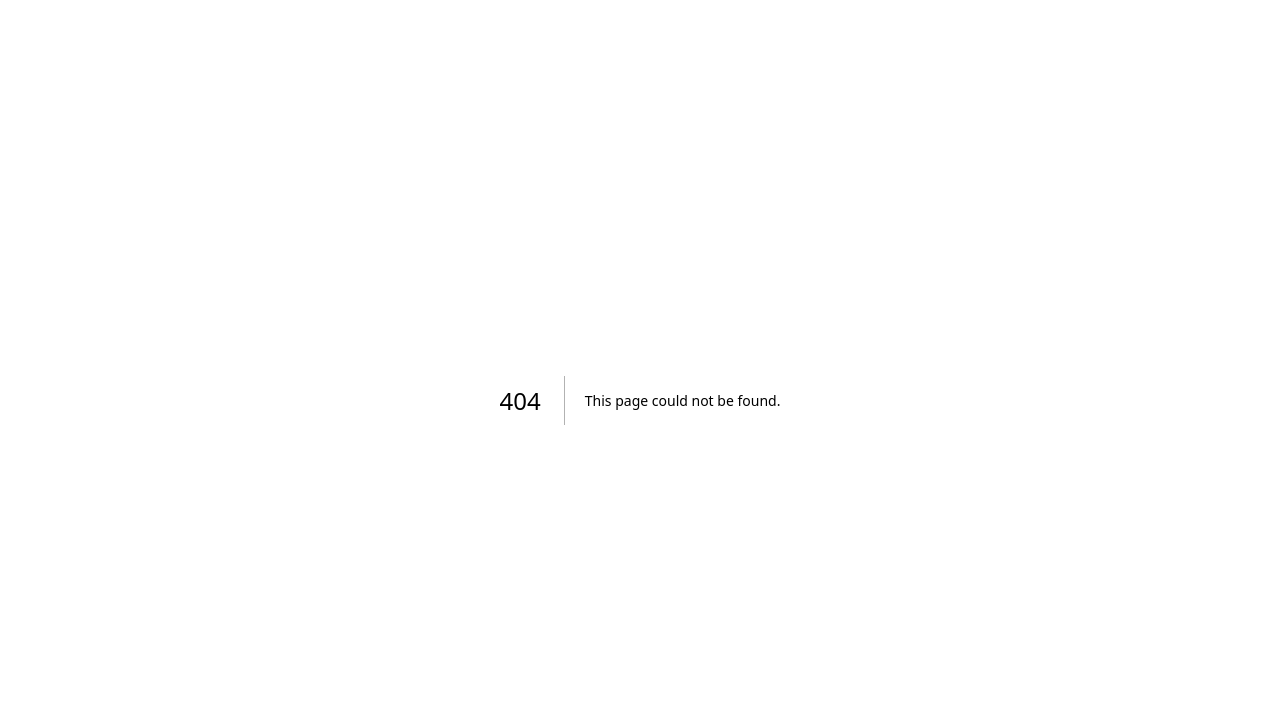
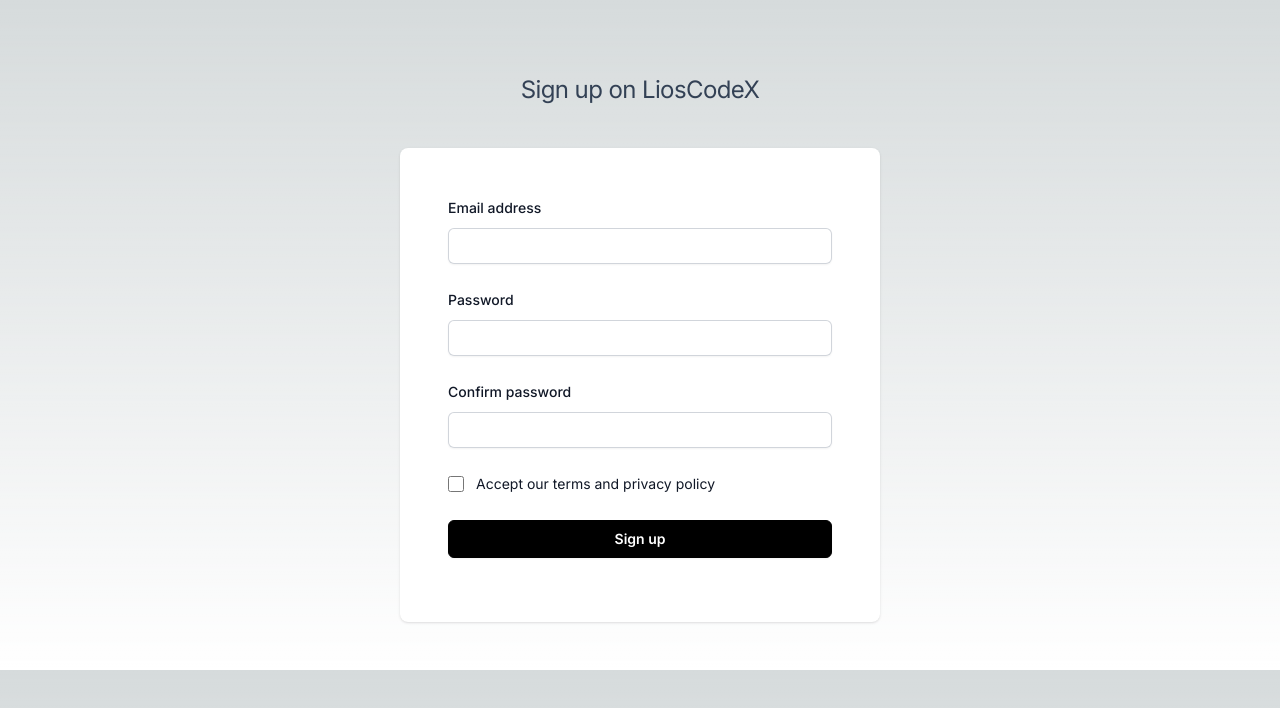
Before and after one commit to LiosCode/LiosPage, a Next.js app in the folder website/: page /register in a window 1280 px wide. Before the commit this address had no page. Shown: the top 708 px of the page. Built offline with nearby package versions, Linux system fonts and the light colour scheme; no server answers.

Commit message:
Registrierungsseite hinzugefügt

```diff
--- /dev/null
+++ b/website/src/app/register/page.tsx
@@ -0,0 +1,183 @@
+"use client";
+import React, { useEffect, useState } from "react";
+import Link from "next/link";
+import { useRouter } from "next/navigation";
+import { useSession } from "next-auth/react";
+import Image from "next/image";
+import toast from "react-hot-toast";
+
+const RegisterPage = () => {
+  const [error, setError] = useState("");
+  const router = useRouter();
+  const { data: session, status: sessionStatus } = useSession();
+
+  useEffect(() => {
+    if (sessionStatus === "authenticated") {
+      router.replace("/dashboard");
+    }
+  }, [sessionStatus, router]);
+
+  const isValidEmail = (email: string) => {
+    const emailRegex = /^[A-Z0-9._%+-]+@[A-Z0-9.-]+\.[A-Z]{2,}$/i;
+    return emailRegex.test(email);
+  };
+  const handleSubmit = async (e: any) => {
+    e.preventDefault();
+    const email = e.target[0].value;
+    const password = e.target[1].value;
+    const confirmPassword = e.target[2].value;
+
+    if (!isValidEmail(email)) {
+      setError("Email is invalid");
+      toast.error("Email is invalid");
+      return;
+    }
+
+    if (!password || password.length < 8) {
+      setError("Password is invalid");
+      toast.error("Password is invalid");
+      return;
+    }
+
+    if (confirmPassword !== password) {
+      setError("Passwords are not equal");
+      toast.error("Passwords are not equal")
+      return;
+    }
+
+    try {
+      const res = await fetch("/api/register", {
+        method: "POST",
+        headers: {
+          "Content-Type": "application/json",
+        },
+        body: JSON.stringify({
+          email,
+          password,
+        }),
+      });
+      if (res.status === 400) {
+        toast.error("This email is already registered")
+        setError("The email already in use");
+      }
+      if (res.status === 200) {
+        setError("");
+        toast.success("Registration successful");
+        router.push("/login");
+      }
+    } catch (error) {
+      toast.error("Error, try again")
+      setError("Error, try again");
+      console.log(error);
+    }
+  };
+
+  if (sessionStatus === "loading") {
+    return <h1>Loading...</h1>;
+  }
+  return (
+    sessionStatus !== "authenticated" && (
+      <div className="flex min-h-full flex-1 flex-col justify-center py-12 sm:px-6 lg:px-8">
+        <div className="flex justify-center flex-col items-center">
+          <h2 className="mt-6 text-center text-2xl leading-9 tracking-tight text-slate-700">
+            Sign up on LiosCodeX
+          </h2>
+        </div>
+
+        <div className="mt-10 sm:mx-auto sm:w-full sm:max-w-[480px]">
+          <div className="bg-white px-6 py-12 shadow sm:rounded-lg sm:px-12">
+            <form className="space-y-6" onSubmit={handleSubmit}>
+              <div>
+                <label
+                  htmlFor="email"
+                  className="block text-sm font-medium leading-6 text-gray-900"
+                >
+                  Email address
+                </label>
+                <div className="mt-2">
+                  <input
+                    id="email"
+                    name="email"
+                    type="email"
+                    autoComplete="email"
+                    required
+                    className="block w-full rounded-md border-0 py-1.5 text-gray-900 shadow-sm ring-1 ring-inset ring-gray-300 placeholder:text-gray-400 focus:ring-2 focus:ring-inset focus:ring-indigo-600 sm:text-sm sm:leading-6"
+                  />
+                </div>
+              </div>
+
+              <div>
+                <label
+                  htmlFor="password"
+                  className="block text-sm font-medium leading-6 text-gray-900"
+                >
+                  Password
+                </label>
+                <div className="mt-2">
+                  <input
+                    id="password"
+                    name="password"
+                    type="password"
+                    autoComplete="current-password"
+                    required
+                    className="block w-full rounded-md border-0 py-1.5 text-gray-900 shadow-sm ring-1 ring-inset ring-gray-300 placeholder:text-gray-400 focus:ring-2 focus:ring-inset focus:ring-indigo-600 sm:text-sm sm:leading-6"
+                  />
+                </div>
+              </div>
+
+              <div>
+                <label
+                  htmlFor="confirmpassword"
+                  className="block text-sm font-medium leading-6 text-gray-900"
+                >
+                  Confirm password
+                </label>
+                <div className="mt-2">
+                  <input
+                    id="confirmpassword"
+                    name="confirmpassword"
+                    type="password"
+                    autoComplete="current-password"
+                    required
+                    className="block w-full rounded-md border-0 py-1.5 text-gray-900 shadow-sm ring-1 ring-inset ring-gray-300 placeholder:text-gray-400 focus:ring-2 focus:ring-inset focus:ring-indigo-600 sm:text-sm sm:leading-6"
+                  />
+                </div>
+              </div>
+
+              <div className="flex items-center justify-between">
+                <div className="flex items-center">
+                  <input
+                    id="remember-me"
+                    name="remember-me"
+                    type="checkbox"
+                    className="h-4 w-4 rounded border-gray-300 text-black focus:ring-black"
+                  />
+                  <label
+                    htmlFor="remember-me"
+                    className="ml-3 block text-sm leading-6 text-gray-900"
+                  >
+                    Accept our terms and privacy policy
+                  </label>
+                </div>
+              </div>
+
+              <div>
+                <button
+                  type="submit"
+                  className="flex w-full border border-black justify-center rounded-md bg-black px-3 py-1.5 text-sm font-semibold leading-6 text-white shadow-sm hover:bg-white transition-colors hover:text-black focus-visible:outline focus-visible:outline-2 focus-visible:outline-offset-2"
+                >
+                  Sign up
+                </button>
+                <p className="text-red-600 text-center text-[16px] my-4">
+                  {error && error}
+                </p>
+              </div>
+            </form>
+          </div>
+        </div>
+      </div>
+    )
+  );
+};
+
+export default RegisterPage;
```
